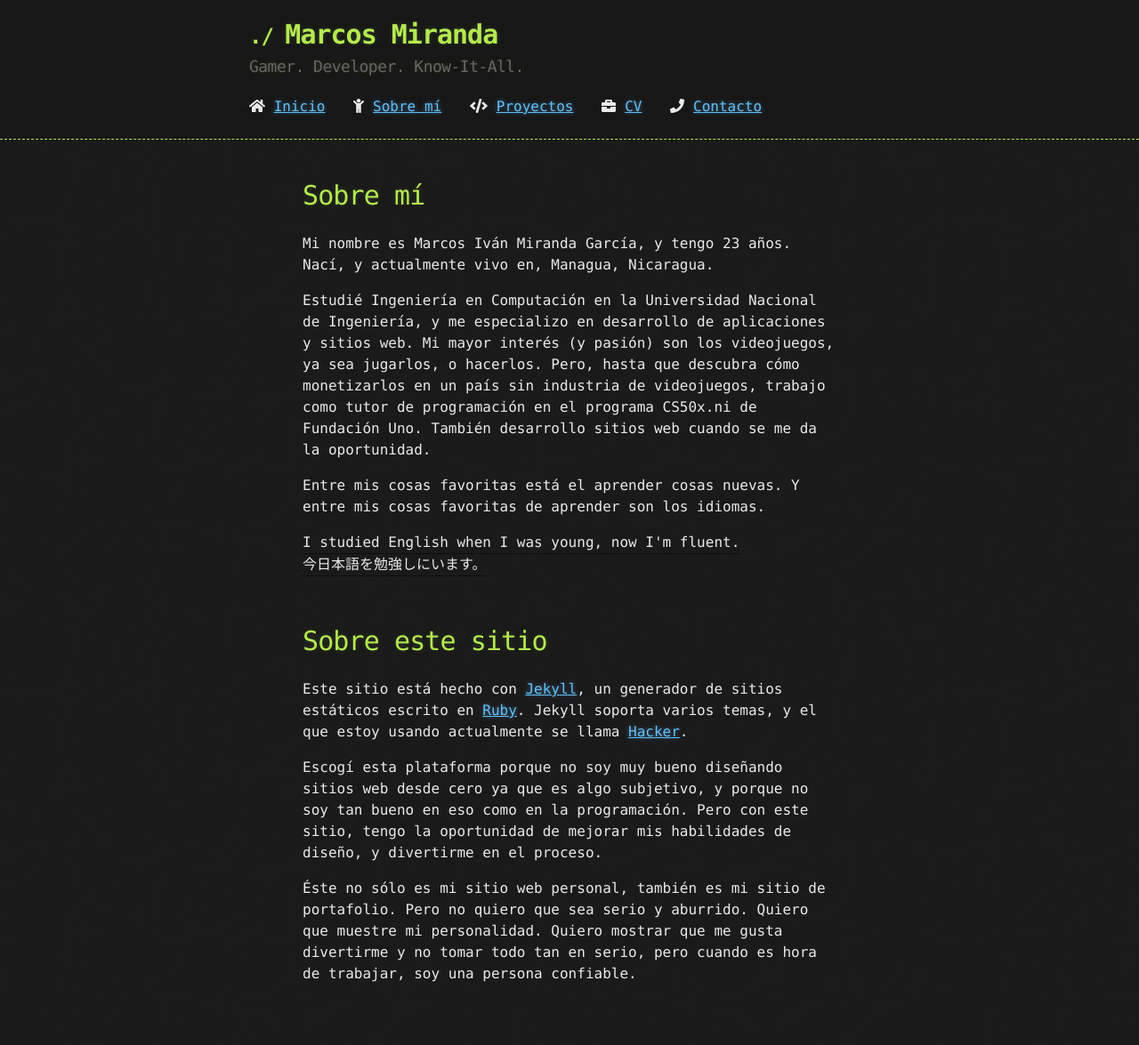
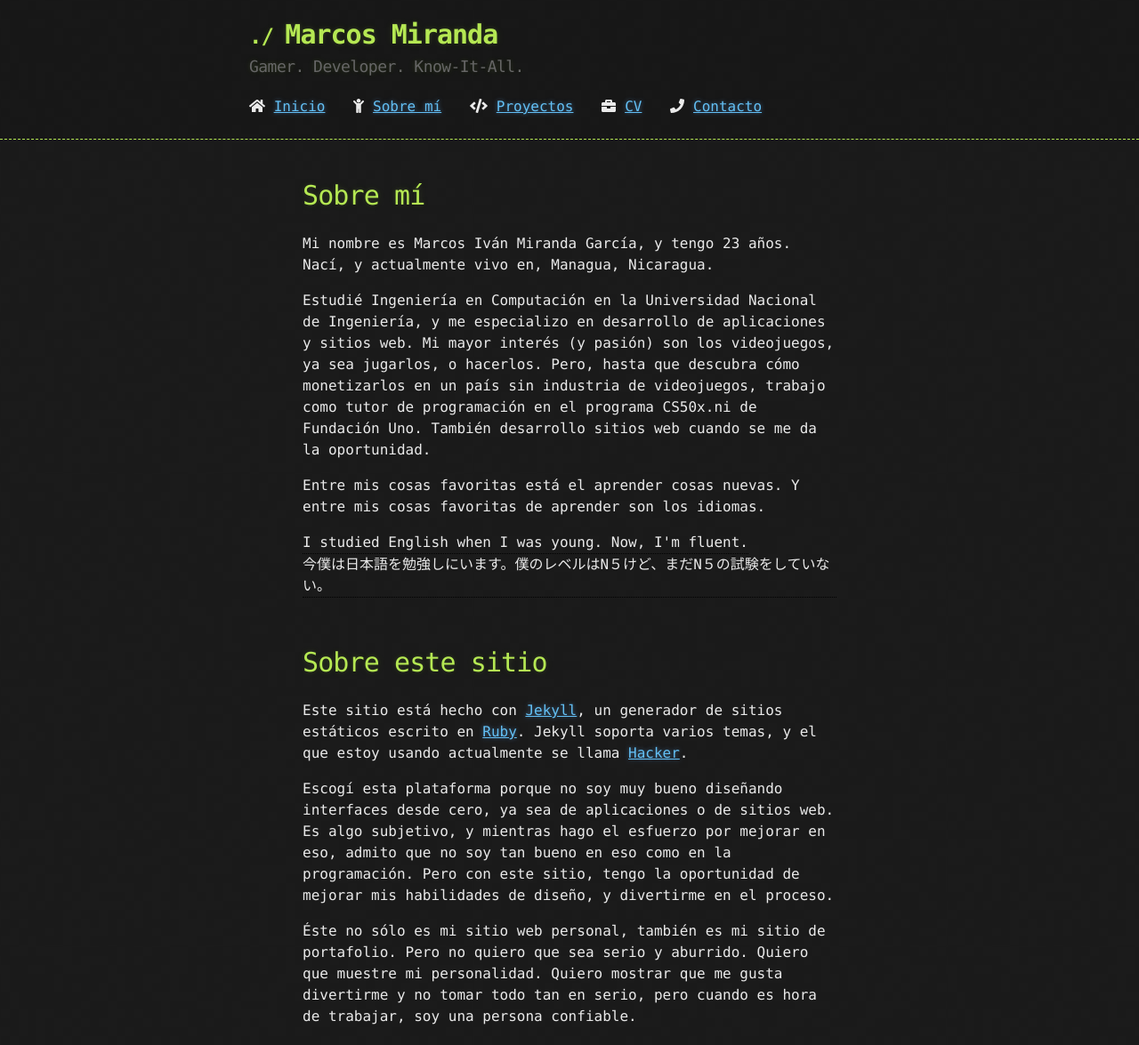
Before and after one commit to mimg2805/mimg2805.github.io, a Jekyll site: the page built from about/index.html, in a window 1280 px wide. Shown: the whole page at 89% size. Built offline with Jekyll 4.4.1, drawn with Linux system fonts in a browser that asks for light colours; nearby versions of some CDN libraries; before the commit the page ends 1127 px from its top, so only the background shows below that.

Commit message:
Changed "About" section and updated Projects

```diff
--- a/_includes/header.html
+++ b/_includes/header.html
@@ -1,7 +1,7 @@
 <meta http-equiv="Content-Type" content="text/html" charset="utf-8">
 <meta http-equiv="X-UA-Compatible" content="chrome=1">
 <meta name="viewport" content="width=device-width, initial-scale=1">
-<script defer src="https://use.fontawesome.com/releases/v5.0.2/js/all.js"></script>
-<script defer src="https://code.jquery.com/jquery-3.2.1.min.js"></script>
+<script defer src="https://use.fontawesome.com/releases/v5.4.1/js/all.js"></script>
+<script defer src="https://code.jquery.com/jquery-3.3.1.min.js"></script>
 <link rel="stylesheet" href="{{ '/assets/css/style.css?v=' | append: site.github.build_revision | relative_url }}">
 <link rel="icon" type="image/x-icon" href="/assets/images/favicon.ico">
--- a/about/index.html
+++ b/about/index.html
@@ -15,12 +15,13 @@ title: Sobre mí
     <p>Entre mis cosas favoritas está el aprender cosas nuevas.
         Y entre mis cosas favoritas de aprender son los idiomas.</p>
     <div class="tooltip">
-        I studied English when I was young, now I'm fluent.
-        <span class="tooltiptext">Estudié inglés cuando era joven, ahora soy fluente.</span>
+        I studied English when I was young. Now, I'm fluent.
+        <span class="tooltiptext">Estudié inglés cuando era joven. Ahora, soy fluente.</span>
     </div>
     <div class="tooltip">
-        今日本語を勉強しにいます。
-        <span class="tooltiptext">Actualmente estoy estudiando japonés.</span>
+        今僕は日本語を勉強しにいます。僕のレベルはN５けど、まだN５の試験をしていない。
+        <span class="tooltiptext">Actualmente estoy estudiando japonés.
+            Mi nivel es N5, pero todavía no he hecho el examen del nivel N5.</span>
     </div>
 </div>
 
@@ -33,8 +34,9 @@ title: Sobre mí
         se llama <a href="https://github.com/pages-themes/hacker">Hacker</a>.
     </p>
     <p>
-        Escogí esta plataforma porque no soy muy bueno diseñando sitios web desde cero
-        ya que es algo subjetivo, y porque no soy tan bueno en eso como en la programación.
+        Escogí esta plataforma porque no soy muy bueno diseñando interfaces desde cero,
+        ya sea de aplicaciones o de sitios web. Es algo subjetivo, y mientras hago el esfuerzo
+        por mejorar en eso, admito que no soy tan bueno en eso como en la programación.
         Pero con este sitio, tengo la oportunidad de mejorar mis habilidades de diseño,
         y divertirme en el proceso.
     </p>
```
Also changed, not shown: _projects/purisima.md (+1 -1 lines), _projects/seniasnicas.md (+3 -2 lines), projects/index.html (+26 -6 lines), Gemfile.lock, _layouts/default.html (line endings or trailing spaces), assets/images/projects/purisima.png (added), assets/images/projects/seniasnicas.png (added).
